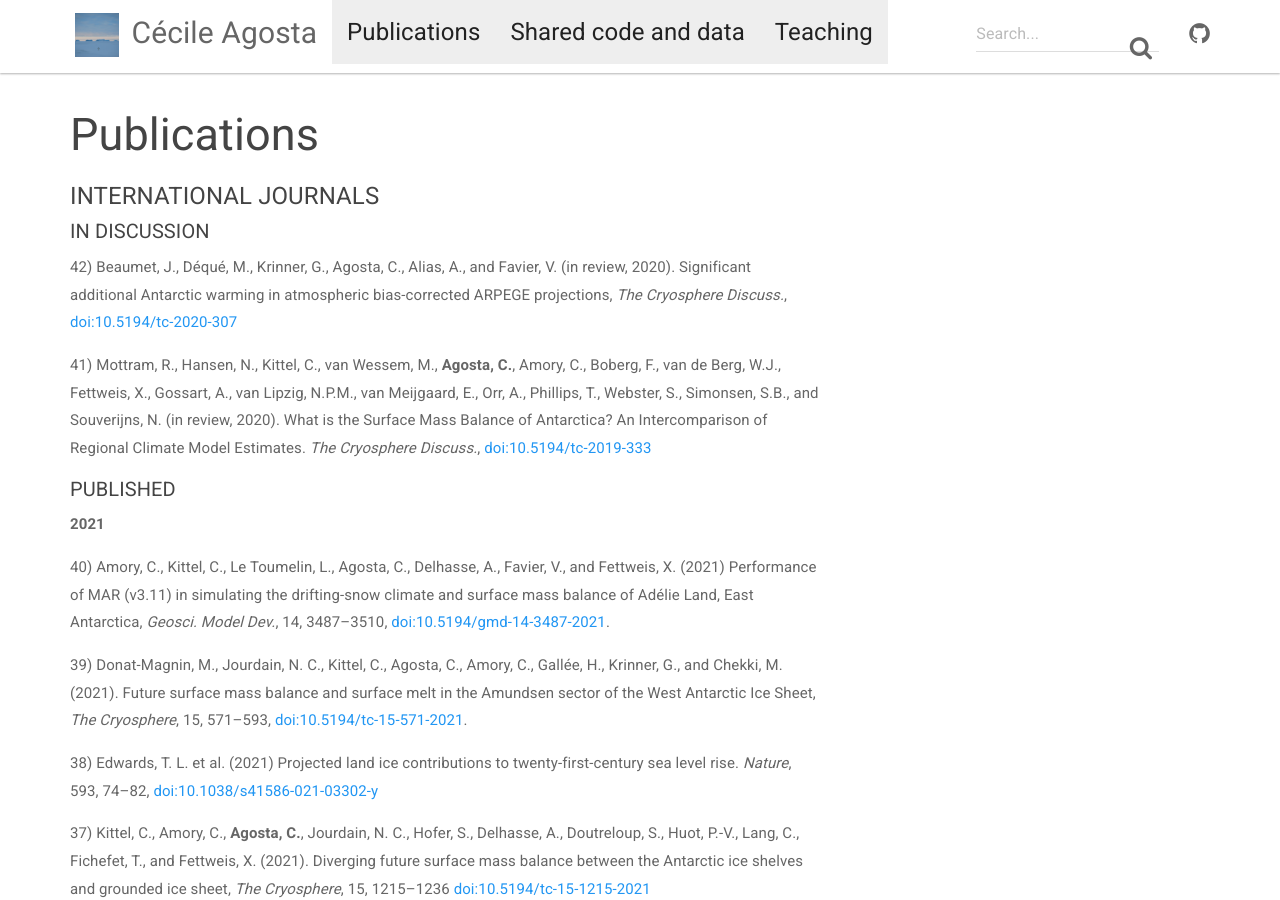
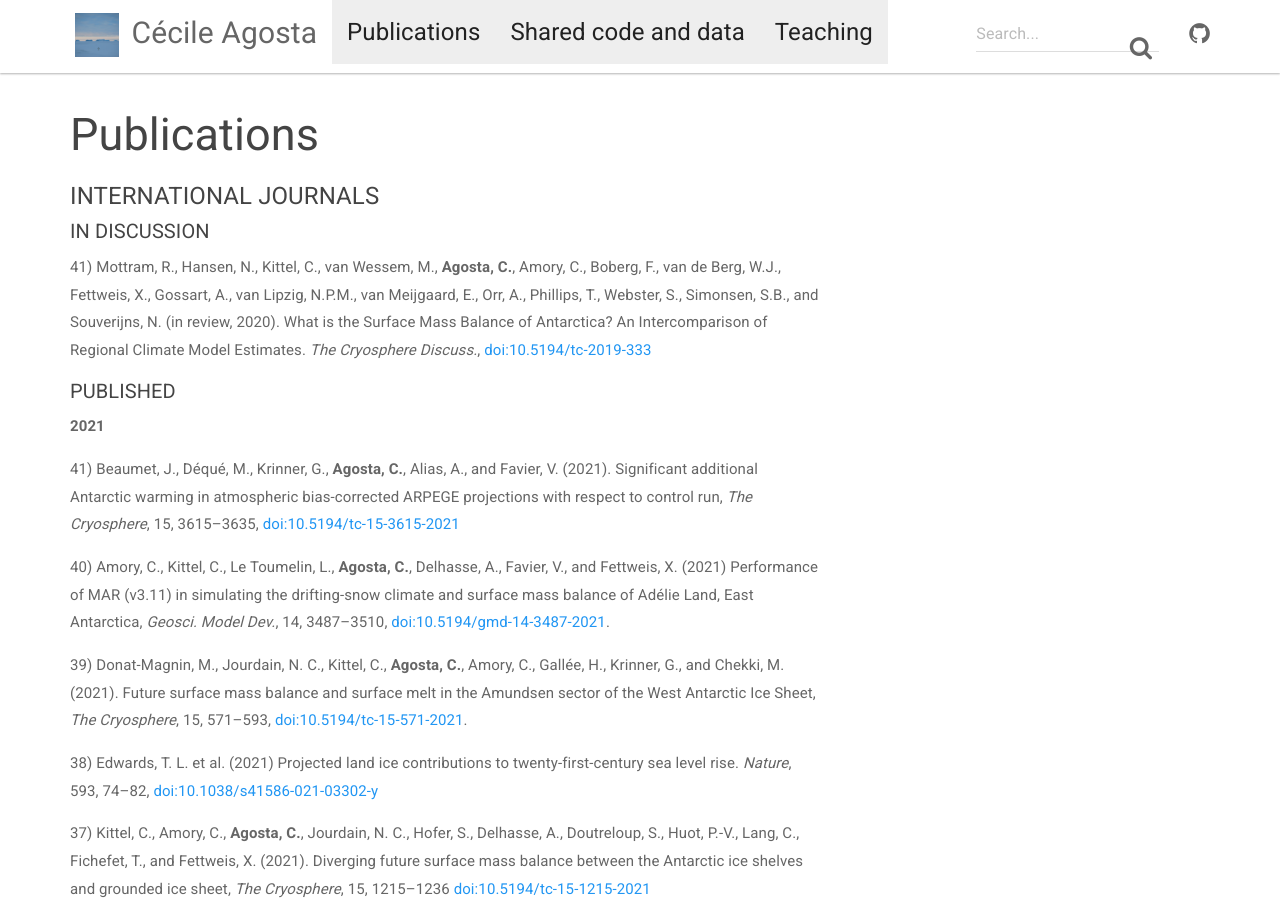
Before and after one commit to cecileagosta/cecileagosta.github.io, a Jekyll site: the page built from _docs/publications.md, in a window 1280 px wide and 900 px high. Built offline with Jekyll 4.4.1, drawn with Linux system fonts in a browser that asks for light colours; nearby versions of some CDN libraries.

Commit message:
Add publication

```diff
--- a/_docs/publications.md
+++ b/_docs/publications.md
@@ -8,8 +8,6 @@ permalink: /publications/
 ##### IN DISCUSSION
 
 
-42)  Beaumet, J., Déqué, M., Krinner, G., Agosta, C., Alias, A., and Favier, V. (in review, 2020). Significant additional Antarctic warming in atmospheric bias-corrected ARPEGE projections, *The Cryosphere Discuss.*, [doi:10.5194/tc-2020-307](https://doi.org/10.5194/tc-2020-307)
-
 41) Mottram, R., Hansen, N., Kittel, C., van Wessem, M., **Agosta, C.**, Amory, C., Boberg, F., van de Berg, W.J., Fettweis, X., Gossart, A., van Lipzig, N.P.M., van Meijgaard, E., Orr, A., Phillips, T., Webster, S., Simonsen, S.B., and Souverijns, N. (in review, 2020). What is the Surface Mass Balance of Antarctica? An Intercomparison of Regional Climate Model Estimates. *The Cryosphere Discuss.*, [doi:10.5194/tc-2019-333](https://doi.org/10.5194/tc-2019-333)
 
 
@@ -17,9 +15,11 @@ permalink: /publications/
 
 **2021**
 
-40) Amory, C., Kittel, C., Le Toumelin, L., Agosta, C., Delhasse, A., Favier, V., and Fettweis, X. (2021) Performance of MAR (v3.11) in simulating the drifting-snow climate and surface mass balance of Adélie Land, East Antarctica, *Geosci. Model Dev.*, 14, 3487–3510, [doi:10.5194/gmd-14-3487-2021](https://doi.org/10.5194/gmd-14-3487-2021).
+41)  Beaumet, J., Déqué, M., Krinner, G., **Agosta, C.**, Alias, A., and Favier, V. (2021). Significant additional Antarctic warming in atmospheric bias-corrected ARPEGE projections with respect to control run, _The Cryosphere_, 15, 3615–3635, [doi:10.5194/tc-15-3615-2021](https://doi.org/10.5194/tc-15-3615-2021)
 
-39) Donat-Magnin, M., Jourdain, N. C., Kittel, C., Agosta, C., Amory, C., Gallée, H., Krinner, G., and Chekki, M. (2021). Future surface mass balance and surface melt in the Amundsen sector of the West Antarctic Ice Sheet, *The Cryosphere*, 15, 571–593, [doi:10.5194/tc-15-571-2021](https://doi.org/10.5194/tc-15-571-2021).
+40) Amory, C., Kittel, C., Le Toumelin, L., **Agosta, C.**, Delhasse, A., Favier, V., and Fettweis, X. (2021) Performance of MAR (v3.11) in simulating the drifting-snow climate and surface mass balance of Adélie Land, East Antarctica, *Geosci. Model Dev.*, 14, 3487–3510, [doi:10.5194/gmd-14-3487-2021](https://doi.org/10.5194/gmd-14-3487-2021).
+
+39) Donat-Magnin, M., Jourdain, N. C., Kittel, C., **Agosta, C.**, Amory, C., Gallée, H., Krinner, G., and Chekki, M. (2021). Future surface mass balance and surface melt in the Amundsen sector of the West Antarctic Ice Sheet, *The Cryosphere*, 15, 571–593, [doi:10.5194/tc-15-571-2021](https://doi.org/10.5194/tc-15-571-2021).
 
 38) Edwards, T. L. et al. (2021) Projected land ice contributions to twenty-first-century sea level rise. *Nature*, 593, 74–82, [doi:10.1038/s41586-021-03302-y](https://www.nature.com/articles/s41586-021-03302-y)
 
```
